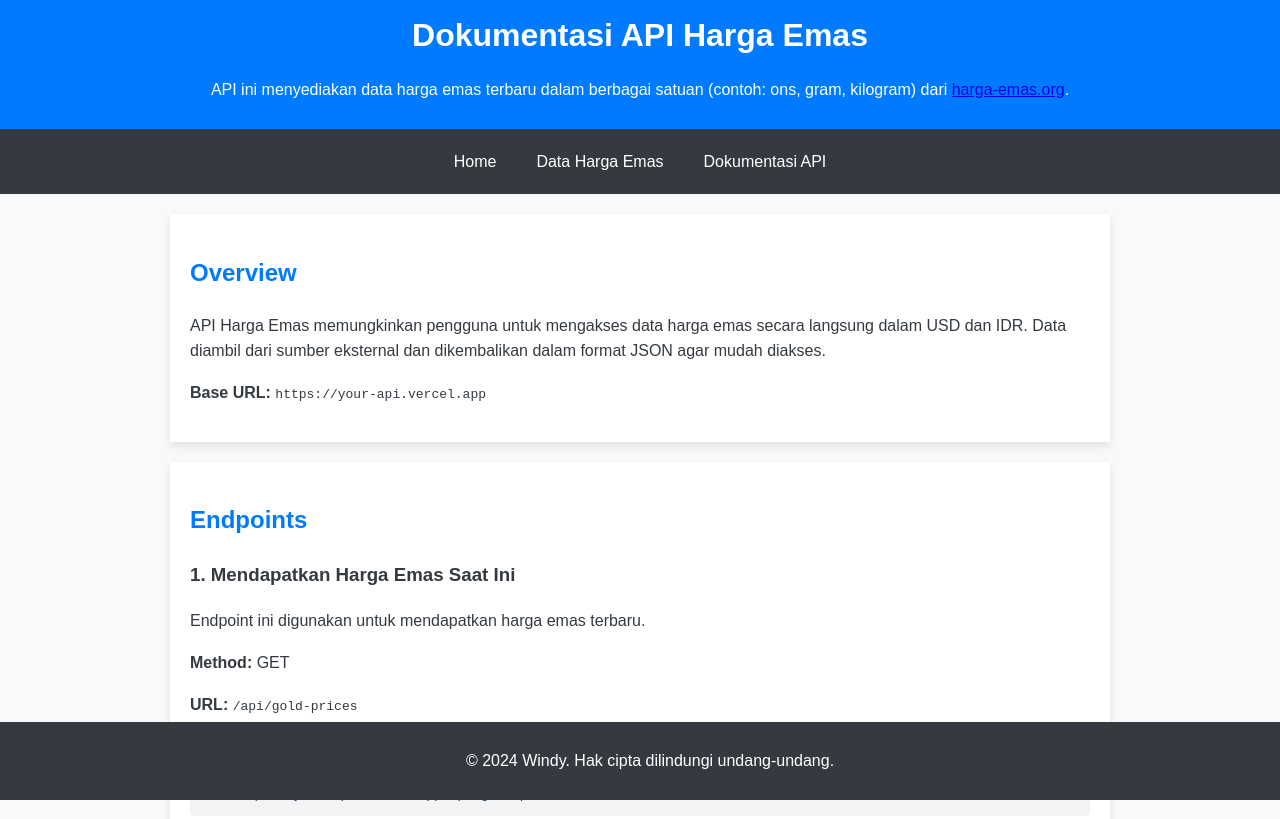
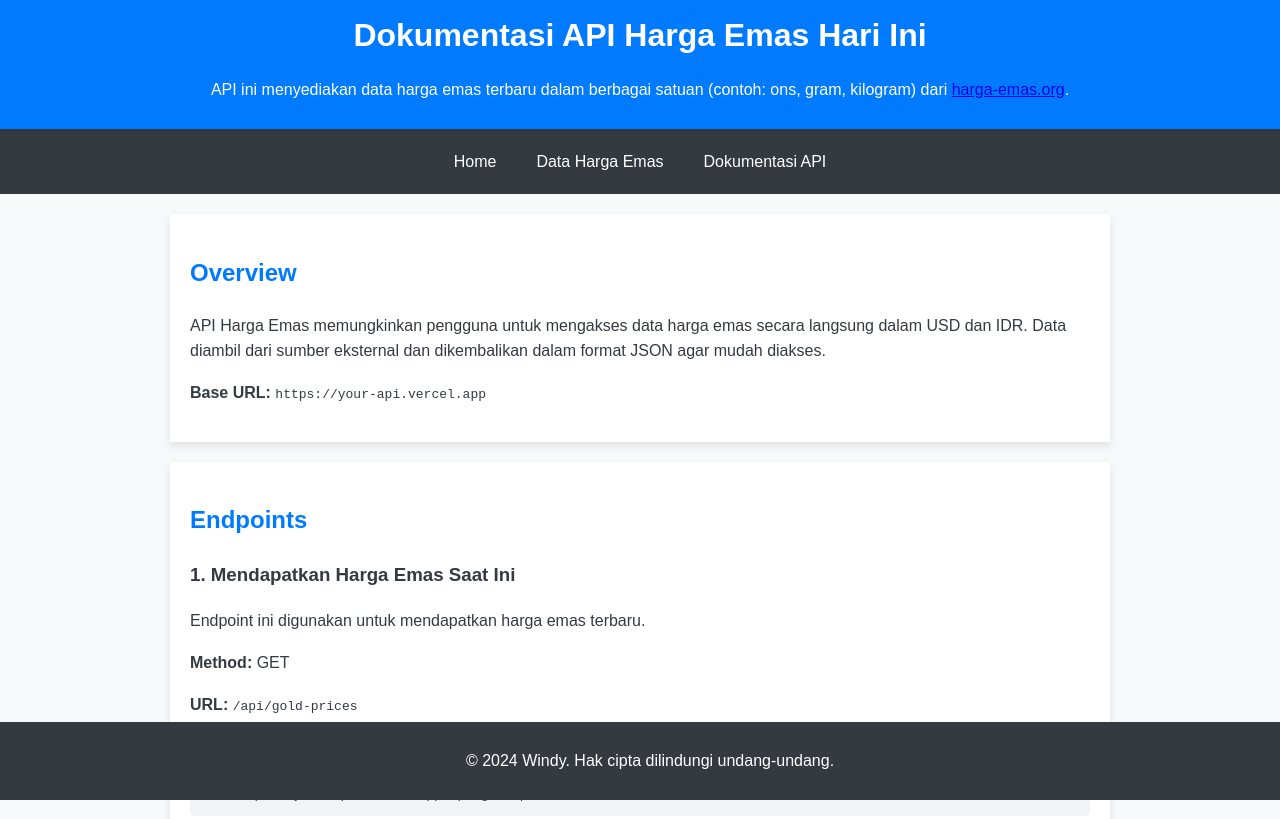
Before and after one commit to windyaprilianispace/harga-emas-hari-ini, a website: page documentation.html in a window 1280 px wide. Shown: the top 819 px of the page. Drawn offline with Linux system fonts and the light colour scheme.

Commit message:
new commite

```diff
--- a/documentation.html
+++ b/documentation.html
@@ -67,7 +67,7 @@
 </head>
 <body>
     <header>
-        <h1>Dokumentasi API Harga Emas</h1>
+        <h1>Dokumentasi API Harga Emas Hari Ini</h1>
         <p>API ini menyediakan data harga emas terbaru dalam berbagai satuan (contoh: ons, gram, kilogram) dari <a href="https://harga-emas.org">harga-emas.org</a>.</p>
     </header>
     <nav>
```
